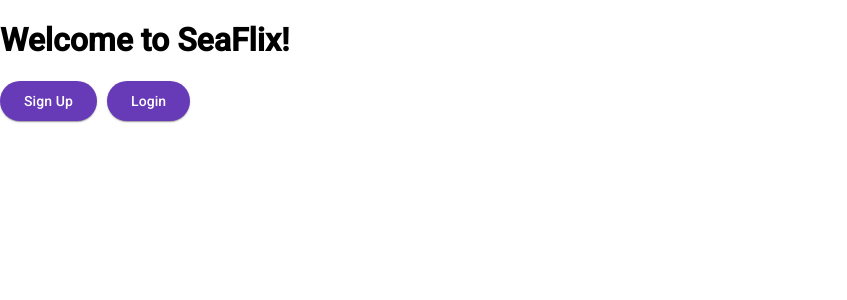
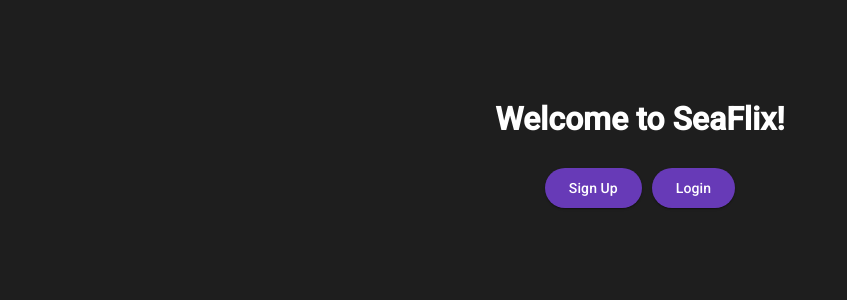
Before and after one commit to vdevhub/seaFlix-Angular-Client, an Angular app: page / in a window 1280 px wide. Shown: the top 300 px of the page, without its empty margins (0-847 px from the left). Built offline with nearby package versions, Linux system fonts and the light colour scheme.

Commit message:
Add basic page styling

```diff
--- a/src/app/app.component.scss
+++ b/src/app/app.component.scss
@@ -1 +1,15 @@
 @import '@angular/material/prebuilt-themes/deeppurple-amber.css';
+
+.main-page {
+  text-align: center;
+  background-color: rgb(30, 30, 30);
+  color: #fff;
+  height: 100%;
+  padding-top: 70px;
+}
+
+h1 {
+  margin: 0;
+  margin-top: 30px;
+  margin-bottom: 30px;
+}
```
